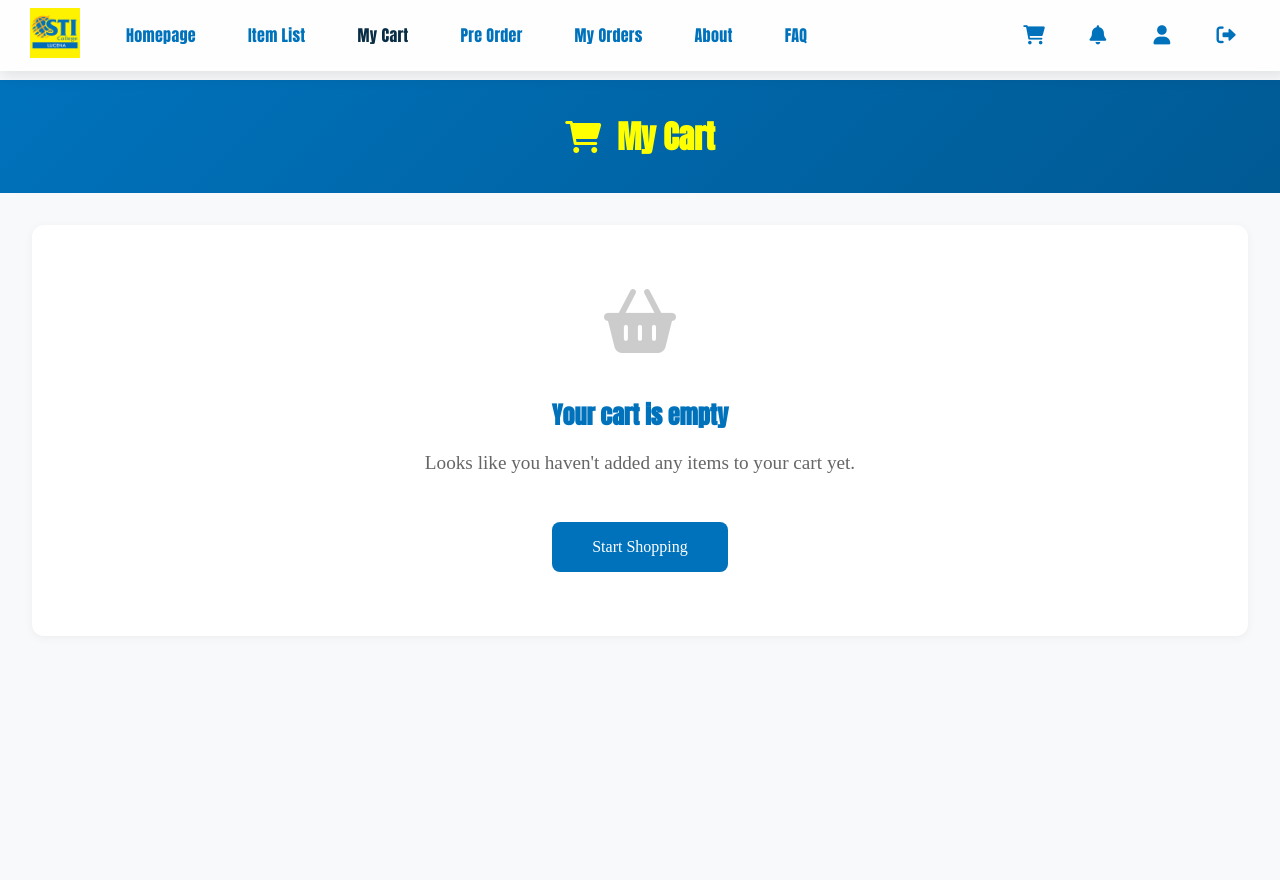
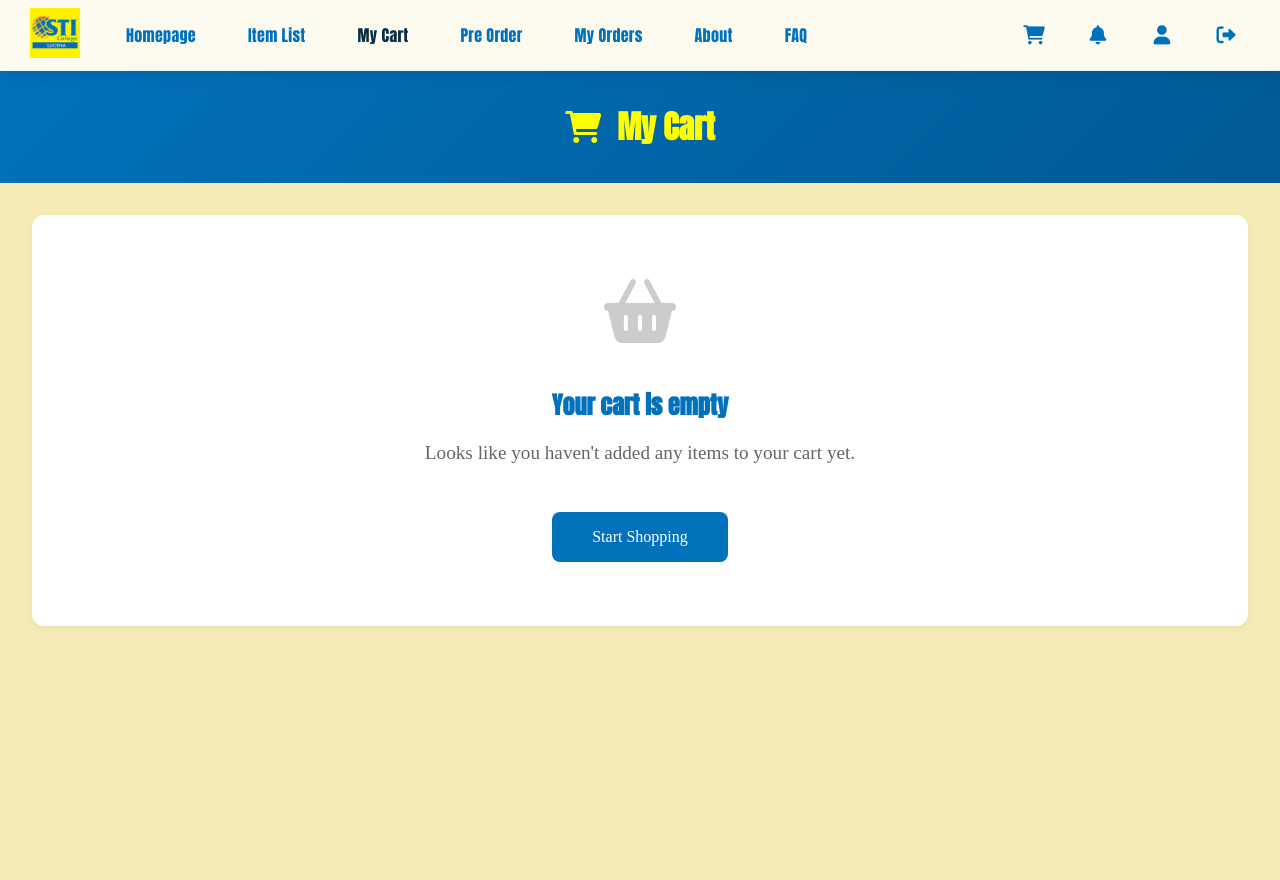
Before and after one commit to Dobee33/Proware, a PHP site: page /MyCart.php in a window 1280 px wide. Run offline with PHP 8.4, Linux system fonts and the light colour scheme; the visitor is signed in with stand-in values (Sample User, id 1); data that the repository does not hold is empty; some web fonts are replaced.

Commit message:
done with the UI

```diff
--- a/CSS/MyOrders.css
+++ b/CSS/MyOrders.css
@@ -418,6 +418,7 @@ body {
   background: linear-gradient(135deg, var(--primary-color) 0%, #005a94 100%);
   padding: 2rem 0;
   margin-bottom: 2rem;
+  margin-top: -10px;
   color: white;
 }
 
--- a/Pages/MyCart.php
+++ b/Pages/MyCart.php
@@ -147,13 +147,14 @@ $cart_total = 0;
         .cart-page {
             padding-top: 80px;
             min-height: 100vh;
-            background-color: #f8f9fa;
+            background-color: #f4ebb6;
         }
 
         .heading-cart {
             background: linear-gradient(135deg, var(--primary-color) 0%, #005a94 100%);
             padding: 2rem 0;
             margin-bottom: 2rem;
+            margin-top: -10px;
             color: white;
         }
 
```
